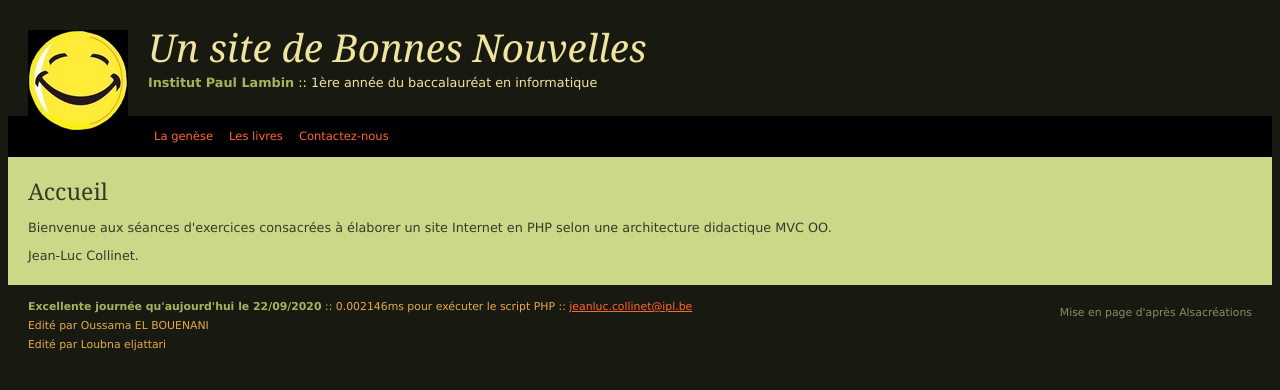
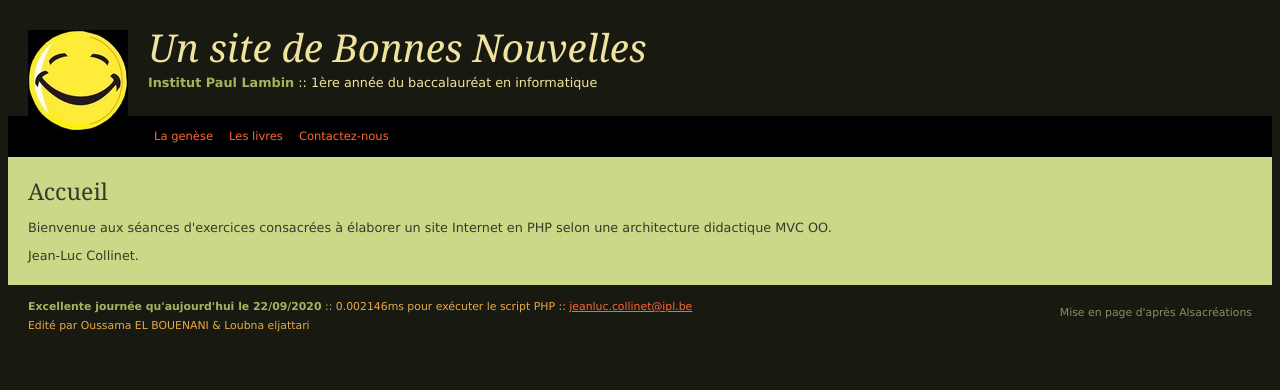
Before and after one commit to Lubnae0/siteBonnesNouvelles, a PHP site: page / in a window 1280 px wide. Shown: the top 390 px of the page. Run offline with PHP 8.4, Linux system fonts and the light colour scheme.

Commit message:
edit - 2 auteurs sur une ligne

```diff
--- a/views/footer.php
+++ b/views/footer.php
@@ -8,8 +8,7 @@
 			<p id="copyright">Mise en page d'après
 				<a href="http://www.alsacreations.com/tutoriels/">Alsacréations</a>
 			</p>
-			<p id="author">Edité par Oussama EL BOUENANI</p>
-                        <p id="author">Edité par Loubna eljattari</p>
+			<p id="author">Edité par Oussama EL BOUENANI & Loubna eljattari</p>
 		</div><!-- #pied -->
 	</div><!-- #global -->
 	</body>
```
